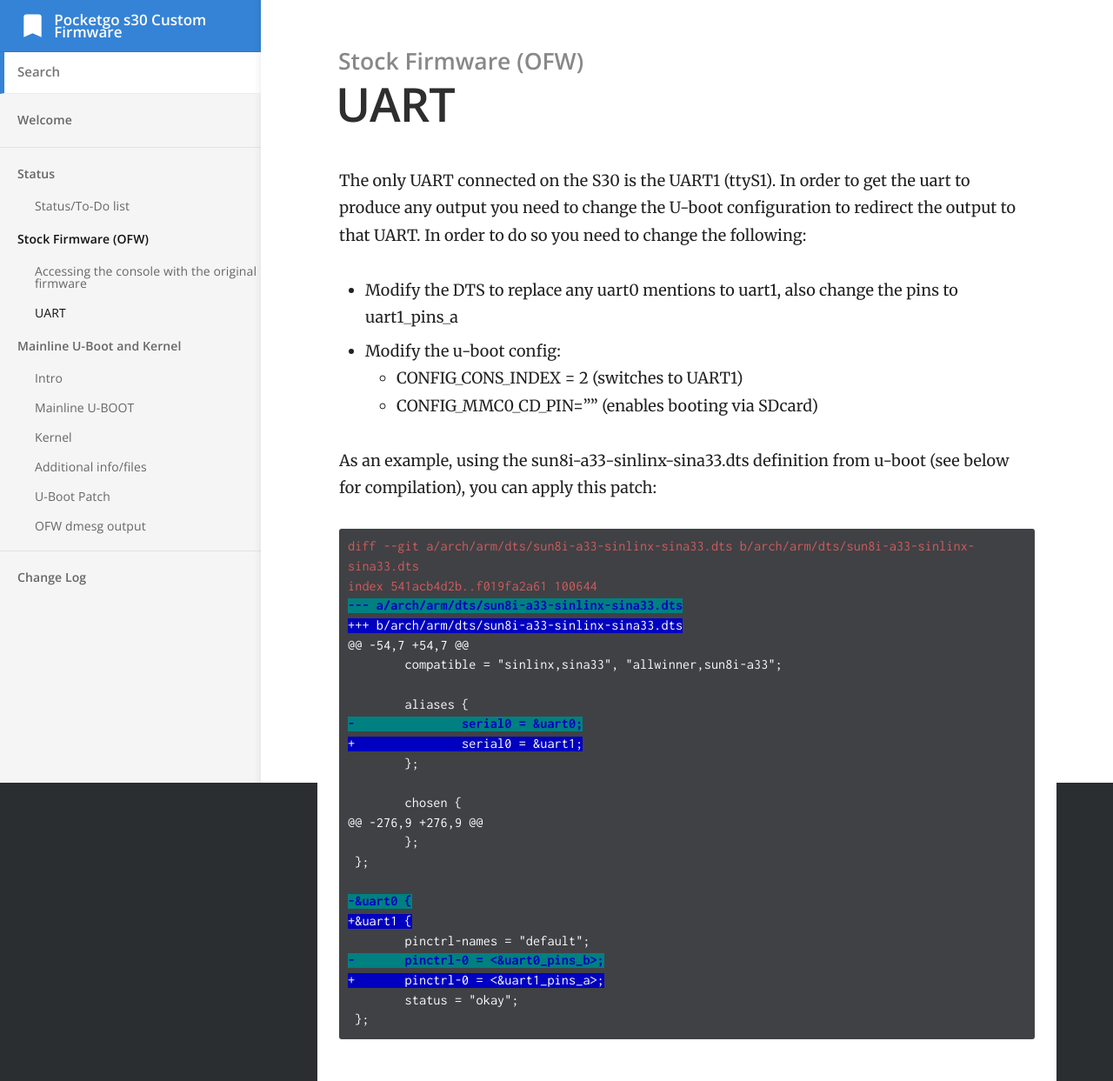
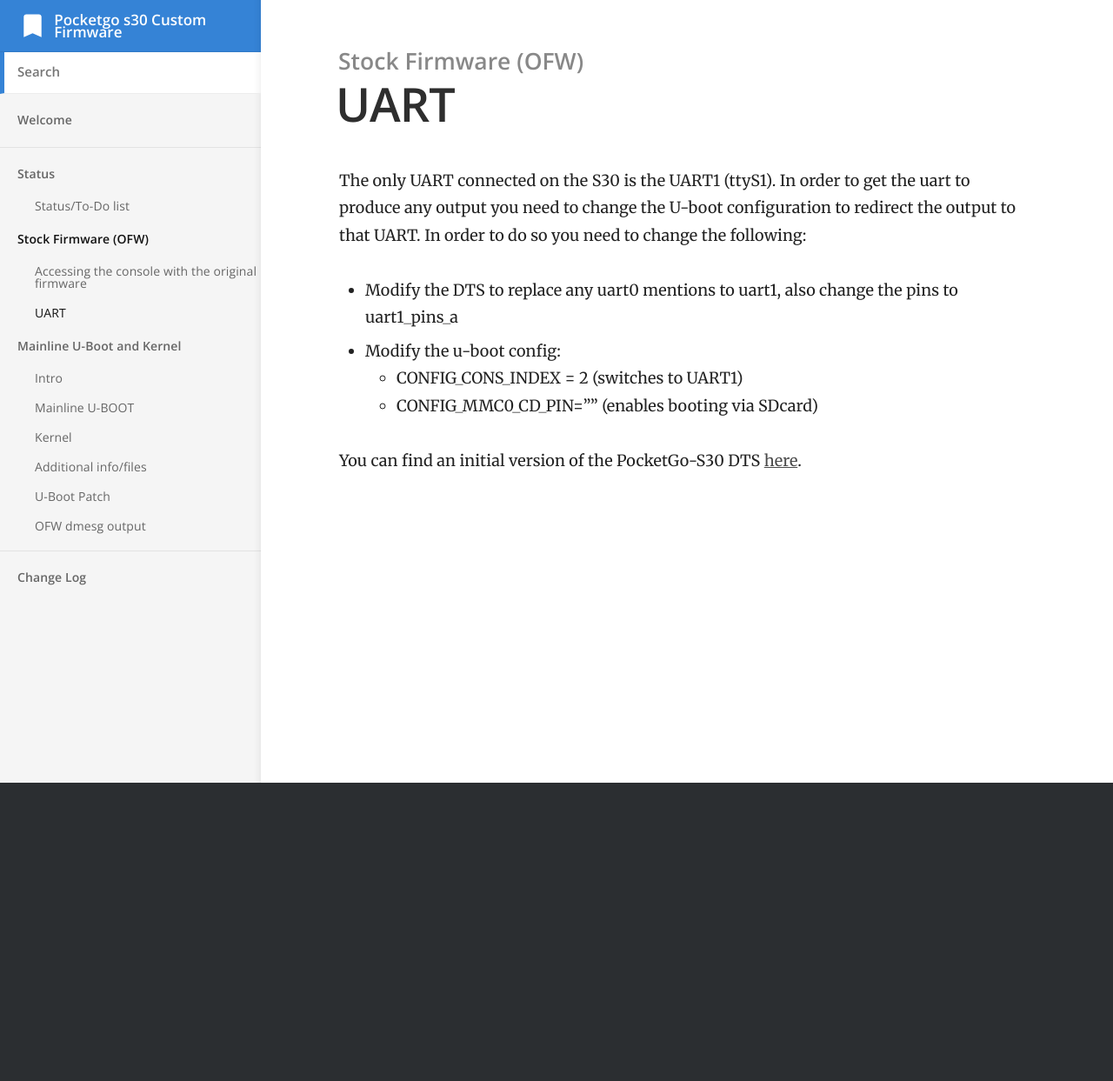
Before and after one commit to PocketGo-S30-CFW/pocketgo-s30-cfw.github.io, a Jekyll site: the page built from _docs/01_stock_firmware/12_uart.md, in a window 1280 px wide. Shown: the whole page at 87% size. Built offline with Jekyll 4.4.1, drawn with Linux system fonts in a browser that asks for light colours; after the commit the page ends 900 px from its top, so only the background shows below that.

Commit message:
Added link to new DTS

````diff
--- a/_docs/01_stock_firmware/12_uart.md
+++ b/_docs/01_stock_firmware/12_uart.md
@@ -10,31 +10,4 @@ The only UART connected on the S30 is the UART1 (ttyS1). In order to get the uar
   - CONFIG_CONS_INDEX = 2 (switches to UART1)
   - CONFIG_MMC0_CD_PIN="" (enables booting via SDcard)
 
-As an example, using the sun8i-a33-sinlinx-sina33.dts definition from u-boot (see below for compilation), you can apply this patch:
-
-```diff
-diff --git a/arch/arm/dts/sun8i-a33-sinlinx-sina33.dts b/arch/arm/dts/sun8i-a33-sinlinx-sina33.dts
-index 541acb4d2b..f019fa2a61 100644
---- a/arch/arm/dts/sun8i-a33-sinlinx-sina33.dts
-+++ b/arch/arm/dts/sun8i-a33-sinlinx-sina33.dts
-@@ -54,7 +54,7 @@
-        compatible = "sinlinx,sina33", "allwinner,sun8i-a33";
-
-        aliases {
--               serial0 = &uart0;
-+               serial0 = &uart1;
-        };
-
-        chosen {
-@@ -276,9 +276,9 @@
-        };
- };
-
--&uart0 {
-+&uart1 {
-        pinctrl-names = "default";
--       pinctrl-0 = <&uart0_pins_b>;
-+       pinctrl-0 = <&uart1_pins_a>;
-        status = "okay";
- };
-```
+You can find an initial version of the PocketGo-S30 DTS [here](https://github.com/PocketGo-S30-CFW/u-boot/blob/pocketgo-s30/arch/arm/dts/sun8i-a33-pocketgo-s30.dts).
````
